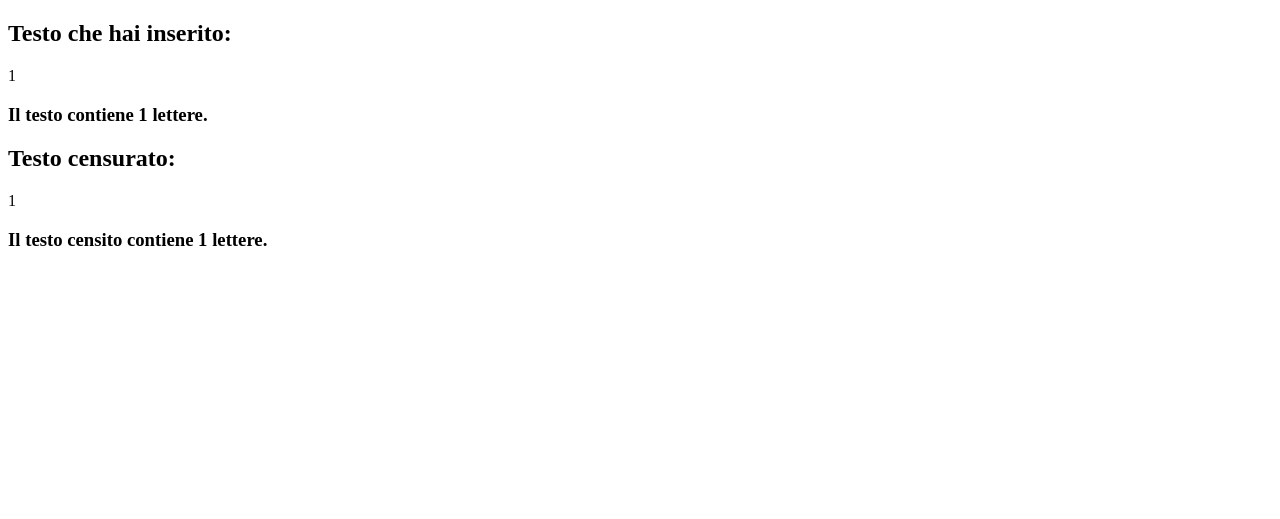
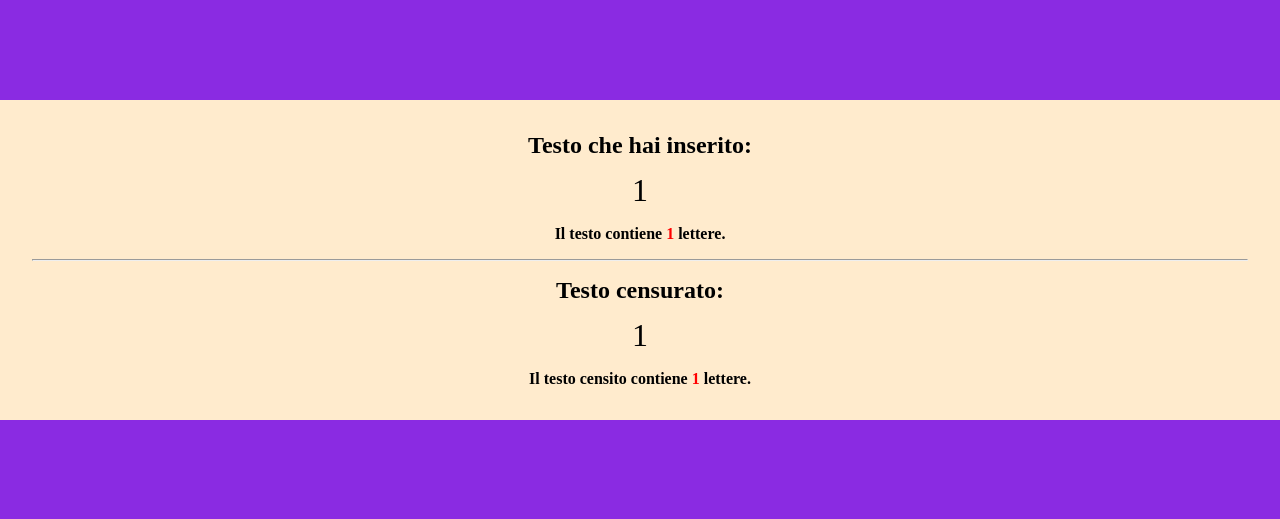
Before and after one commit to GiacomoFranchi/php-badwords, a PHP site: page /censore.php?text=1 in a window 1280 px wide. Shown: the top 519 px of the page. Run offline with PHP 8.4, Linux system fonts and the light colour scheme; data that the repository does not hold is empty.

Commit message:
add: style.css

```diff
--- a/censore.php
+++ b/censore.php
@@ -9,19 +9,22 @@ $text_lngt = strlen($text);
 <head>
     <meta charset="UTF-8">
     <meta name="viewport" content="width=device-width, initial-scale=1.0">
+    <link rel="stylesheet" href="style.css">
     <title>PHP Badwords</title>
 </head>
 <body>
-    <h2>Testo che hai inserito:</h2>
-    <?php
-    echo $text;
-    ?>
-    <h3>Il testo contiene <?php echo $text_lngt; ?> lettere.</h3>
-
-    <h2>Testo censurato:</h2>
-    <?php
-    echo $cens_text = str_replace($censita, '***', $text);
-    ?>
-    <h3>Il testo censito contiene <?php echo strlen($cens_text); ?> lettere.</h3>
+    <div>
+        <h2>Testo che hai inserito:</h2>
+        <p> <?php
+        echo $text;
+        ?> </p>
+        <h4>Il testo contiene <span> <?php echo $text_lngt; ?> </span> lettere.</h4>
+        <hr>
+        <h2>Testo censurato:</h2>
+        <p> <?php
+        echo $cens_text = str_replace($censita, '***', $text);
+        ?> </p>
+        <h4>Il testo censito contiene <span> <?php echo strlen($cens_text); ?> </span>lettere.</h4>
+    </div>
 </body>
 </html>
--- /dev/null
+++ b/style.css
@@ -0,0 +1,63 @@
+*{
+    margin: 0;
+    padding: 0;
+    box-sizing: border-box;
+    text-align: center;
+}
+
+body{
+    background-color: blueviolet;
+    padding: 100px 0;
+}
+
+div{
+    width: 100%;
+    padding: 2rem;
+    background-color: blanchedalmond;
+
+}
+
+h1{
+    margin-bottom: 2rem;
+}
+
+h2{
+    margin-bottom: 0.8rem;
+}
+
+h3{
+    margin-bottom: 1.5rem;
+}
+
+p{
+    margin-bottom: 1rem;
+    font-size: 2rem;
+}
+
+span{
+    margin-bottom: 1rem;
+    color: red;
+}
+hr{
+    margin: 1rem 0;
+}
+form{
+    display: flex;
+    flex-direction: column;
+    width: 40%;
+    align-items: center;
+    margin: 0 auto;
+}
+textarea{
+    margin-bottom: 1rem;
+}
+
+input{
+    margin-bottom: 1rem;
+}
+
+button{
+    background-color: blue;
+    color: white;
+    padding: 0.5rem 1rem;
+}
```
Also changed, not shown: index.php (+5 -2 lines).
